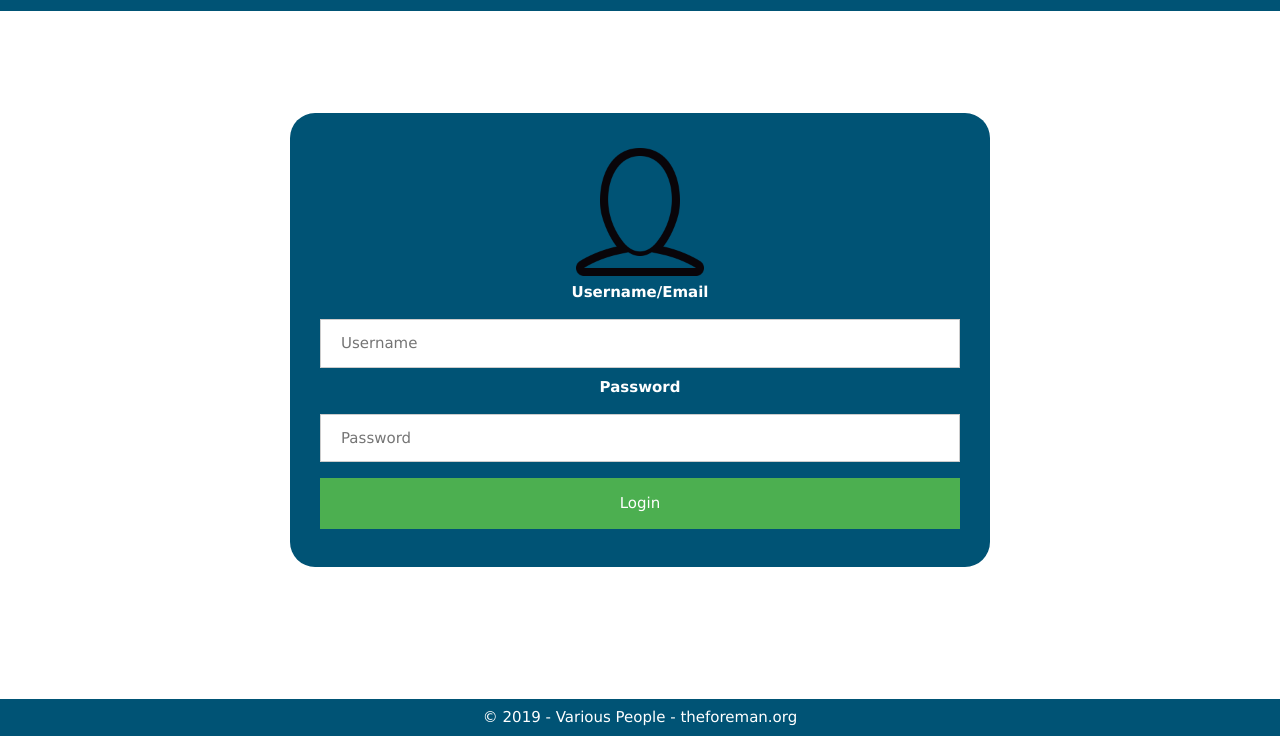
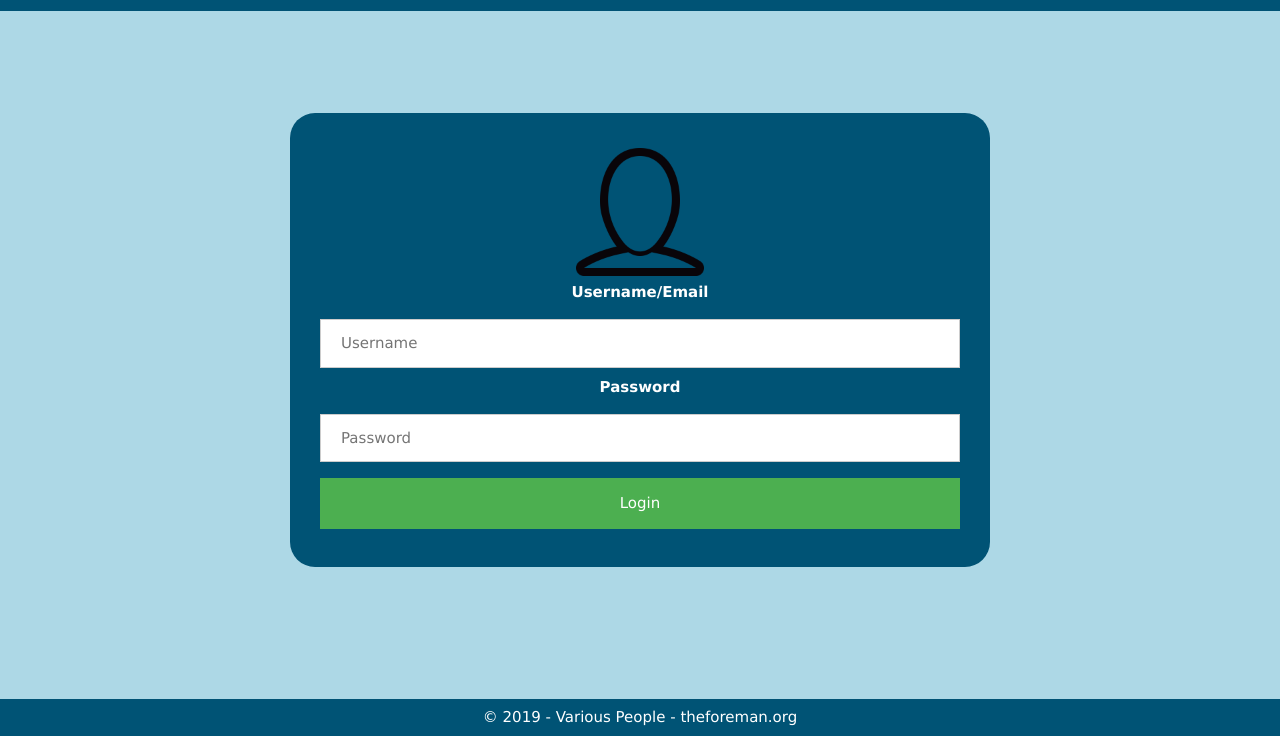
Before and after one commit to jasondkiesling/redhat-mockups, a plain HTML site: page login_mockup.html in a window 1280 px wide. Shown: the part 64-800 px from the top of the page. Drawn offline with nearby package versions, Linux system fonts and the light colour scheme.

Commit message:
added soft background color

```diff
--- a/login_mockup.html
+++ b/login_mockup.html
@@ -22,7 +22,7 @@
 
 <!--Header-->
 
-<body>
+<body style="background-color: lightblue">
     <div id="header" class="page-header theme-background">
         <div class="row">
             <div class="col-xl-4 col-xs-12">
```
